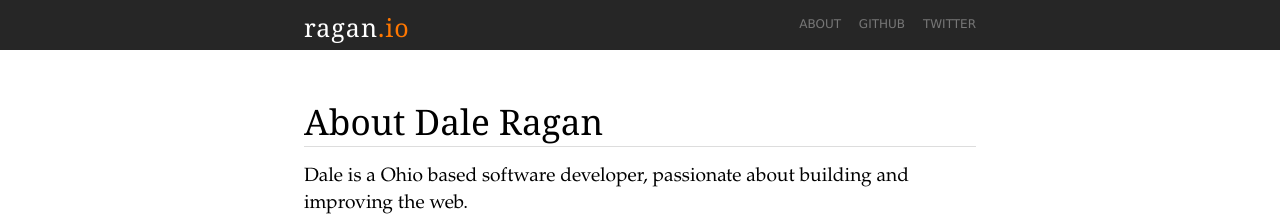
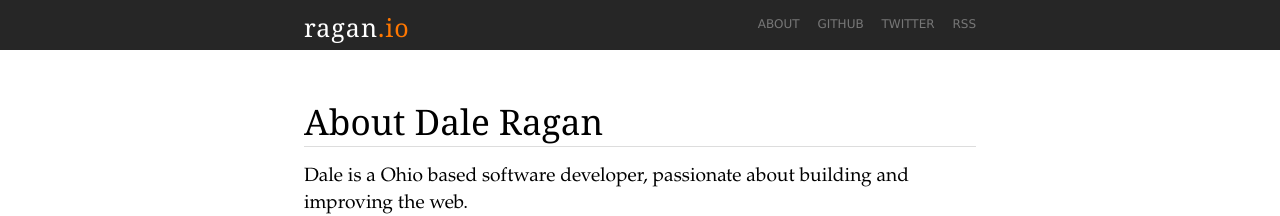
Before and after one commit to dragan/dragan.github.io, a Jekyll site: the page built from about/index.md, in a window 1280 px wide. Shown: the top 216 px of the page. Built offline with Jekyll 4.4.1, drawn with Linux system fonts in a browser that asks for light colours; Markdown is read by kramdown in place of the engine named in the settings; comment, search, counter and statistics services are not loaded.

Commit message:
Including an RSS feed link.

```diff
--- a/_layouts/site.html
+++ b/_layouts/site.html
@@ -5,6 +5,7 @@
     <meta charset="UTF-8" />
     <meta name="author" contents="Dale Ragan" />
     <meta name="description" content="Personal site of Dale Ragan, in which he writes and shares his thoughts." />
+    <link rel="alternate" type="application/rss+xml" href="http://feeds.feedburner.com/ragan-io" />
     <link rel="stylesheet" href="/css/reset.css" type="text/css" />
     <link rel="stylesheet" href="/css/screen.css" type="text/css" media="screen, projection" />
   </head>
@@ -16,6 +17,7 @@
           <li><a href="/about" title="About Dale Ragan">about</a></li>
           <li><a href="http://github.com/dragan" title="Dale Ragan on Github">github</a></li>
           <li><a href="http://twitter.com/dwragan" title="Dale Ragan on Twitter">twitter</a></li>
+          <li><a href="http://feeds.feedburner.com/ragan-io" title="Feed">rss</a></li>
         </ul>
       </div>
     </header>
```
Also changed, not shown: images/feed-icon.png (added), 8 other files.
